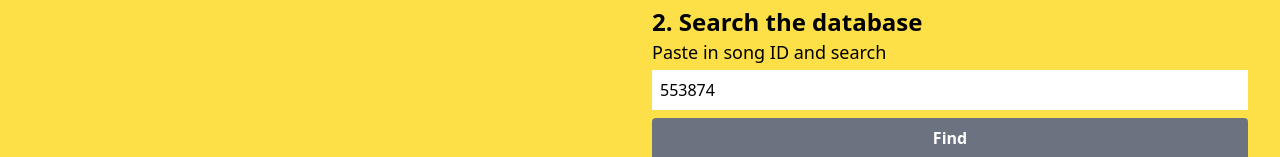
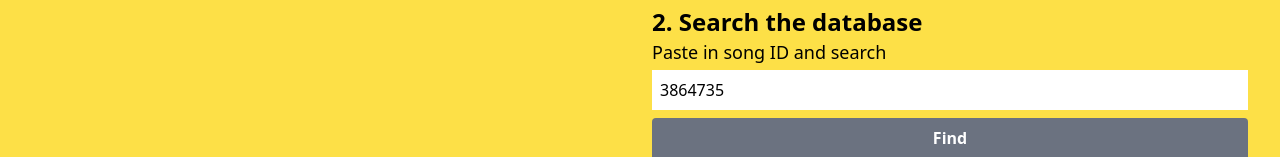
Before and after one commit to tom-ai/extra-artists2, a Next.js app: page / in a window 1280 px wide. Shown: the part 242-399 px from the top of the page. Built offline with nearby package versions, Linux system fonts and the light colour scheme.

Commit message:
add state for artists

```diff
--- a/components/App/App.jsx
+++ b/components/App/App.jsx
@@ -6,12 +6,13 @@ import { useState } from 'react';
 const App = () => {
   // make API call
   // hydrate a component to display the data (list)
+  const [artists, setArtists] = useState([]);
 
   return (
     <div className="space-y-16 ">
       <DiscogsLink />
-      <Form />
-      <Results />
+      <Form setArtists={setArtists} />
+      <Results artists={artists} />
     </div>
   );
 };
--- a/components/App/components/Form.jsx
+++ b/components/App/components/Form.jsx
@@ -1,8 +1,8 @@
 import { useState } from 'react';
 import * as api from '../../../utils/api';
 
-const Form = () => {
-  const [textInput, setTextInput] = useState('553874'); // song ID
+const Form = ({ setArtists }) => {
+  const [textInput, setTextInput] = useState('3864735'); // song ID
 
   const handleChange = (e) => {
     setTextInput(e.target.value);
@@ -10,8 +10,9 @@ const Form = () => {
 
   const handleSubmit = (e) => {
     e.preventDefault();
-    // make API call
-    api.getReleaseByID(textInput).then((res) => console.log(res));
+    api
+      .getReleaseByID(textInput)
+      .then(({ extraArtists }) => setArtists(extraArtists));
   };
 
   return (
--- a/utils/api.js
+++ b/utils/api.js
@@ -24,5 +24,6 @@ export function getReleaseByID(songId) {
           url: resource_url,
         };
       }
-    );
+    )
+    .catch((err) => console.log(err));
 }
```
